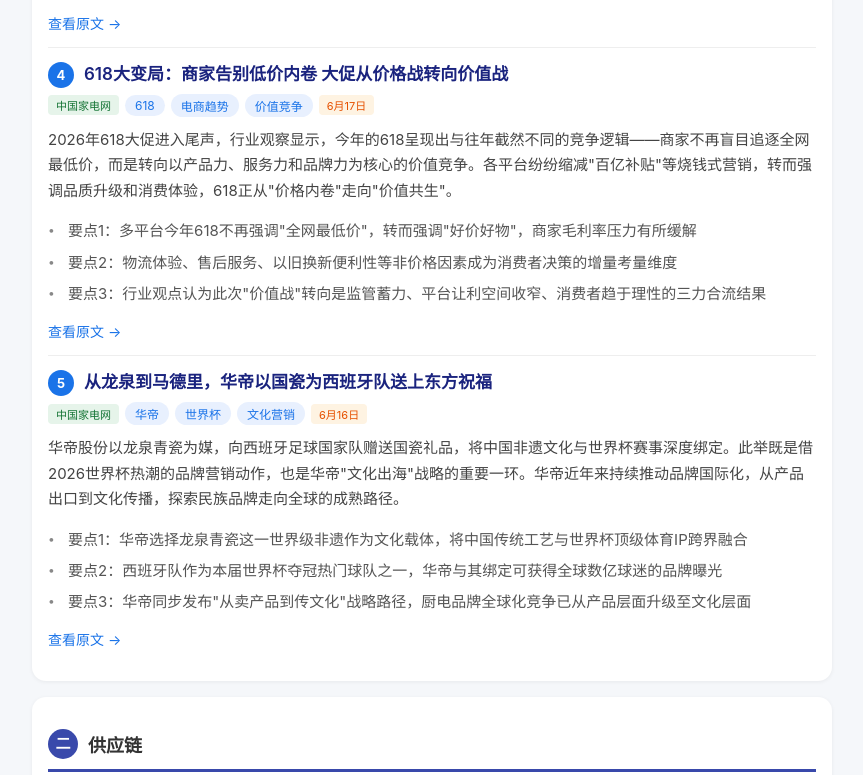
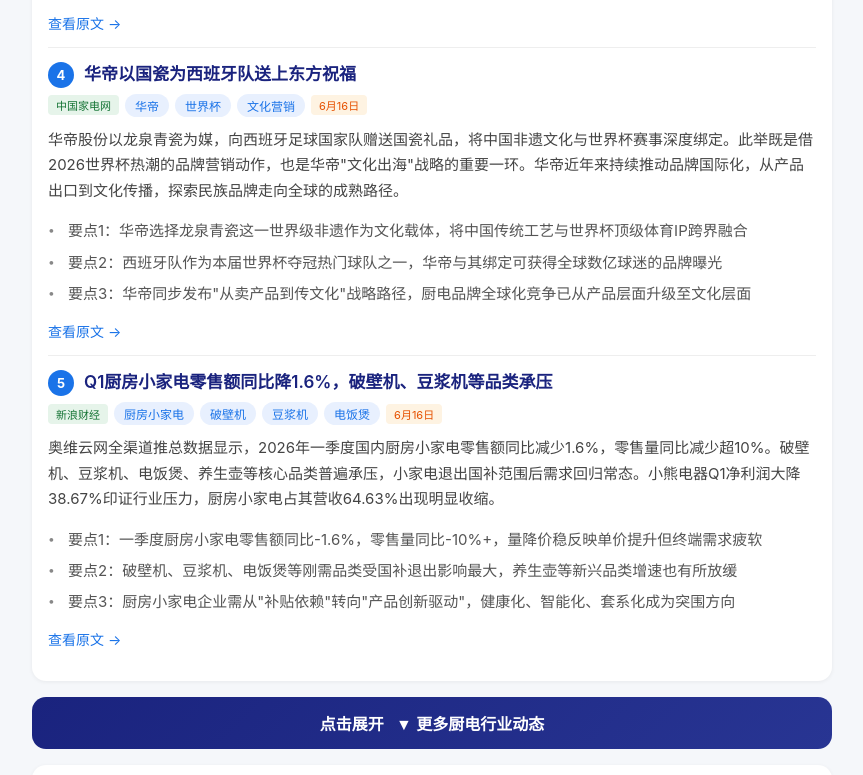
Before and after one commit to yuanyuan134/xiaojiaodian-briefing, a plain HTML site: page 2026-06-17.html in a window 1280 px wide. Shown: the part 1268-2043 px from the top of the page, without its empty margins (208-1071 px from the left). Drawn offline with Linux system fonts and the light colour scheme.

Commit message:
Fix: remove 618 item, move fold section, add small appliance

```diff
--- a/2026-06-17.html
+++ b/2026-06-17.html
@@ -126,25 +126,7 @@
 </div>
 
 <div class="news-item">
-<div class="news-title"><span class="sub-module-number">4</span>618大变局：商家告别低价内卷 大促从价格战转向价值战</div>
-<div class="meta-row">
-<span class="source-badge">中国家电网</span>
-<span class="keyword-tag">618</span>
-<span class="keyword-tag">电商趋势</span>
-<span class="keyword-tag">价值竞争</span>
-<span class="date-tag">6月17日</span>
-</div>
-<div class="summary-text">2026年618大促进入尾声，行业观察显示，今年的618呈现出与往年截然不同的竞争逻辑——商家不再盲目追逐全网最低价，而是转向以产品力、服务力和品牌力为核心的价值竞争。各平台纷纷缩减"百亿补贴"等烧钱式营销，转而强调品质升级和消费体验，618正从"价格内卷"走向"价值共生"。</div>
-<ul class="detail-list">
-<li>要点1：多平台今年618不再强调"全网最低价"，转而强调"好价好物"，商家毛利率压力有所缓解</li>
-<li>要点2：物流体验、售后服务、以旧换新便利性等非价格因素成为消费者决策的增量考量维度</li>
-<li>要点3：行业观点认为此次"价值战"转向是监管蓄力、平台让利空间收窄、消费者趋于理性的三力合流结果</li>
-</ul>
-<a class="source-link" href="https://news.cheaa.com/2026/0617/655790.shtml" target="_blank">查看原文 →</a>
-</div>
-
-<div class="news-item">
-<div class="news-title"><span class="sub-module-number">5</span>从龙泉到马德里，华帝以国瓷为西班牙队送上东方祝福</div>
+<div class="news-title"><span class="sub-module-number">4</span>华帝以国瓷为西班牙队送上东方祝福</div>
 <div class="meta-row">
 <span class="source-badge">中国家电网</span>
 <span class="keyword-tag">华帝</span>
@@ -159,6 +141,69 @@
 <li>要点3：华帝同步发布"从卖产品到传文化"战略路径，厨电品牌全球化竞争已从产品层面升级至文化层面</li>
 </ul>
 <a class="source-link" href="https://news.cheaa.com/2026/0616/655787.shtml" target="_blank">查看原文 →</a>
+</div>
+
+<div class="news-item">
+<div class="news-title"><span class="sub-module-number">5</span>Q1厨房小家电零售额同比降1.6%，破壁机、豆浆机等品类承压</div>
+<div class="meta-row">
+<span class="source-badge">新浪财经</span>
+<span class="keyword-tag">厨房小家电</span>
+<span class="keyword-tag">破壁机</span>
+<span class="keyword-tag">豆浆机</span>
+<span class="keyword-tag">电饭煲</span>
+<span class="date-tag">6月16日</span>
+</div>
+<div class="summary-text">奥维云网全渠道推总数据显示，2026年一季度国内厨房小家电零售额同比减少1.6%，零售量同比减少超10%。破壁机、豆浆机、电饭煲、养生壶等核心品类普遍承压，小家电退出国补范围后需求回归常态。小熊电器Q1净利润大降38.67%印证行业压力，厨房小家电占其营收64.63%出现明显收缩。</div>
+<ul class="detail-list">
+<li>要点1：一季度厨房小家电零售额同比-1.6%，零售量同比-10%+，量降价稳反映单价提升但终端需求疲软</li>
+<li>要点2：破壁机、豆浆机、电饭煲等刚需品类受国补退出影响最大，养生壶等新兴品类增速也有所放缓</li>
+<li>要点3：厨房小家电企业需从"补贴依赖"转向"产品创新驱动"，健康化、智能化、套系化成为突围方向</li>
+</ul>
+<a class="source-link" href="https://finance.sina.com.cn/stock/aigc/stockfs/2026-04-30/doc-inhwftwn6258480.shtml" target="_blank">查看原文 →</a>
+</div>
+
+</div>
+</div>
+
+<!-- 折叠区「更多」厨电 -->
+<button class="collapse-toggle" onclick="toggleCollapse()">点击展开 <span class="arrow">▼</span> 更多厨电行业动态</button>
+<div class="collapse-content" id="collapseContent">
+
+<div class="module-card">
+<div class="module-title"><span class="num" style="background:#e65100;">厨</span>更多厨电动态</div>
+
+<div class="news-item">
+<div class="news-title"><span class="sub-module-number">1</span>方太熊猫洗碗机V18MAX实测：清洁指数1.34、烘干指数1.36，定位六千元标杆</div>
+<div class="meta-row">
+<span class="source-badge">中国经济新闻网</span>
+<span class="keyword-tag">方太</span>
+<span class="keyword-tag">洗碗机</span>
+<span class="date-tag">6月16日</span>
+</div>
+<div class="summary-text">方太熊猫洗碗机V18MAX在实测中展现出色性能，清洁指数达1.34、烘干指数1.36，定位六千元价位段标杆产品。方太智慧洗油烟机L10-AI同步推进，主打烟机自保养、吸力持久，共获六项认证专利。方太在厨电领域的技术创新和高端化策略持续深化。</div>
+<ul class="detail-list">
+<li>要点1：清洁指数1.34（标准为≥1.0），烘干指数1.36（标准为≥1.0），两大核心指标均显著优于国标要求</li>
+<li>要点2：方太智慧洗油烟机L10-AI主打烟机自保养功能，累计获得六项认证专利</li>
+<li>要点3：六千元定价意味着方太洗碗机瞄准中高端消费群体，与美的、海尔等品牌形成差异化竞争</li>
+</ul>
+<a class="source-link" href="https://www.cet.com.cn/wzsy/kjzx/cygdzx/10404999.shtml" target="_blank">查看原文 →</a>
+</div>
+
+<div class="news-item">
+<div class="news-title"><span class="sub-module-number">2</span>一季度洗碗机下滑7%，地方补贴与新国标能否成为"破局双翼"？</div>
+<div class="meta-row">
+<span class="source-badge">中国家电网</span>
+<span class="keyword-tag">洗碗机</span>
+<span class="keyword-tag">市场分析</span>
+<span class="date-tag">6月16日</span>
+</div>
+<div class="summary-text">据行业数据，2026年一季度洗碗机市场零售额同比下滑7%，市场需求承压。地方补贴政策陆续出台叠加洗碗机新国标实施，有望推动品类渗透率提升。洗碗机作为厨电新兴品类，仍处于"叫好不叫座"阶段，渗透率不足5%，未来增长空间可观。</div>
+<ul class="detail-list">
+<li>要点1：一季度洗碗机零售额同比下滑7%，主要是国补退坡后需求透支效应显现</li>
+<li>要点2：多地已陆续将洗碗机纳入以旧换新补贴范围，有望带动市场回暖</li>
+<li>要点3：洗碗机新国标实施后，产品性能门槛提升将加速行业洗牌，利好龙头品牌</li>
+</ul>
+<a class="source-link" href="https://news.cheaa.com/2026/0616/655748.shtml" target="_blank">查看原文 →</a>
 </div>
 
 </div>
@@ -239,50 +284,6 @@
 <li>要点3：对小家电企业而言，包装成本占比约3-5%，本轮涨价将小幅压缩单台毛利空间</li>
 </ul>
 <a class="source-link" href="https://36kr.com/newsflashes/3856519928960001" target="_blank">查看原文 →</a>
-</div>
-
-</div>
-</div>
-
-<!-- 折叠区「更多」厨电 -->
-<button class="collapse-toggle" onclick="toggleCollapse()">点击展开 <span class="arrow">▼</span> 更多厨电行业动态</button>
-<div class="collapse-content" id="collapseContent">
-
-<div class="module-card">
-<div class="module-title"><span class="num" style="background:#e65100;">厨</span>更多厨电动态</div>
-
-<div class="news-item">
-<div class="news-title"><span class="sub-module-number">1</span>方太熊猫洗碗机V18MAX实测：清洁指数1.34、烘干指数1.36，定位六千元标杆</div>
-<div class="meta-row">
-<span class="source-badge">中国经济新闻网</span>
-<span class="keyword-tag">方太</span>
-<span class="keyword-tag">洗碗机</span>
-<span class="date-tag">6月16日</span>
-</div>
-<div class="summary-text">方太熊猫洗碗机V18MAX在实测中展现出色性能，清洁指数达1.34、烘干指数1.36，定位六千元价位段标杆产品。方太智慧洗油烟机L10-AI同步推进，主打烟机自保养、吸力持久，共获六项认证专利。方太在厨电领域的技术创新和高端化策略持续深化。</div>
-<ul class="detail-list">
-<li>要点1：清洁指数1.34（标准为≥1.0），烘干指数1.36（标准为≥1.0），两大核心指标均显著优于国标要求</li>
-<li>要点2：方太智慧洗油烟机L10-AI主打烟机自保养功能，累计获得六项认证专利</li>
-<li>要点3：六千元定价意味着方太洗碗机瞄准中高端消费群体，与美的、海尔等品牌形成差异化竞争</li>
-</ul>
-<a class="source-link" href="https://www.cet.com.cn/wzsy/kjzx/cygdzx/10404999.shtml" target="_blank">查看原文 →</a>
-</div>
-
-<div class="news-item">
-<div class="news-title"><span class="sub-module-number">2</span>一季度洗碗机下滑7%，地方补贴与新国标能否成为"破局双翼"？</div>
-<div class="meta-row">
-<span class="source-badge">中国家电网</span>
-<span class="keyword-tag">洗碗机</span>
-<span class="keyword-tag">市场分析</span>
-<span class="date-tag">6月16日</span>
-</div>
-<div class="summary-text">据行业数据，2026年一季度洗碗机市场零售额同比下滑7%，市场需求承压。地方补贴政策陆续出台叠加洗碗机新国标实施，有望推动品类渗透率提升。洗碗机作为厨电新兴品类，仍处于"叫好不叫座"阶段，渗透率不足5%，未来增长空间可观。</div>
-<ul class="detail-list">
-<li>要点1：一季度洗碗机零售额同比下滑7%，主要是国补退坡后需求透支效应显现</li>
-<li>要点2：多地已陆续将洗碗机纳入以旧换新补贴范围，有望带动市场回暖</li>
-<li>要点3：洗碗机新国标实施后，产品性能门槛提升将加速行业洗牌，利好龙头品牌</li>
-</ul>
-<a class="source-link" href="https://news.cheaa.com/2026/0616/655748.shtml" target="_blank">查看原文 →</a>
 </div>
 
 </div>
```
